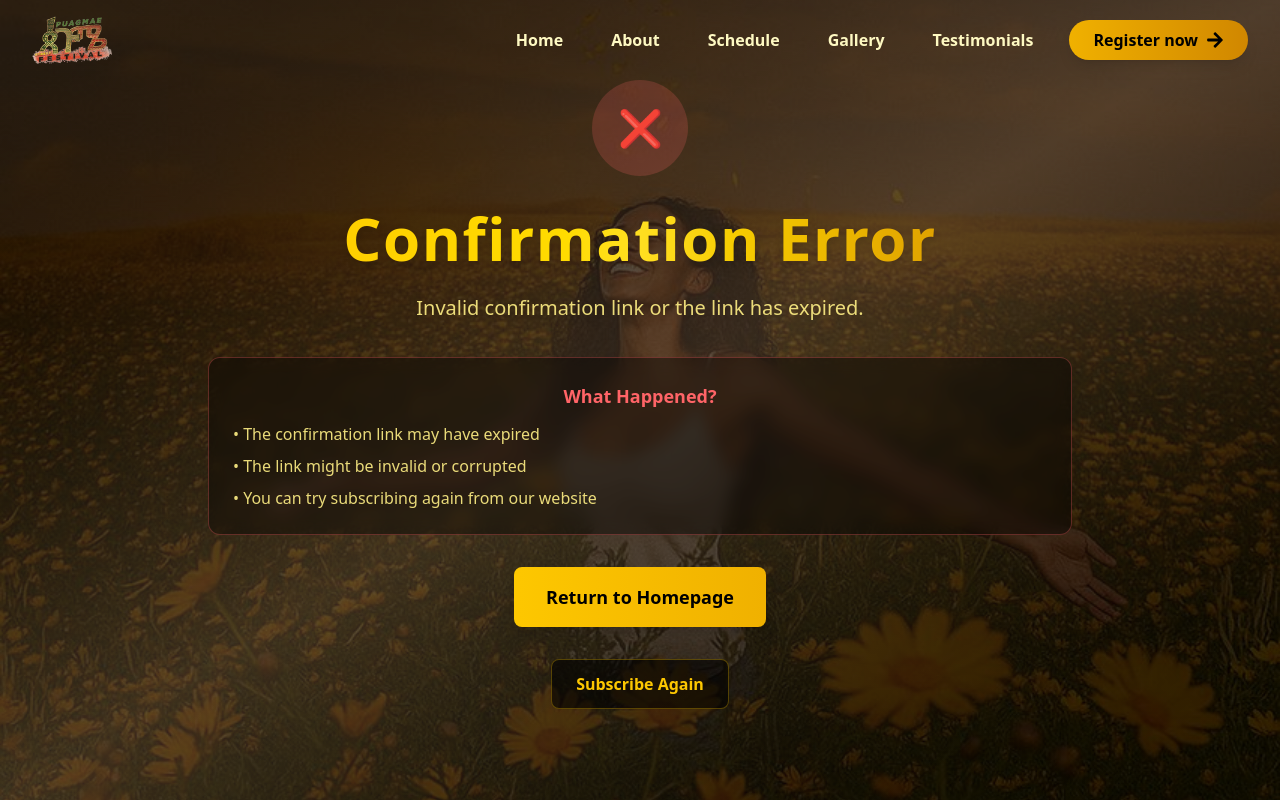
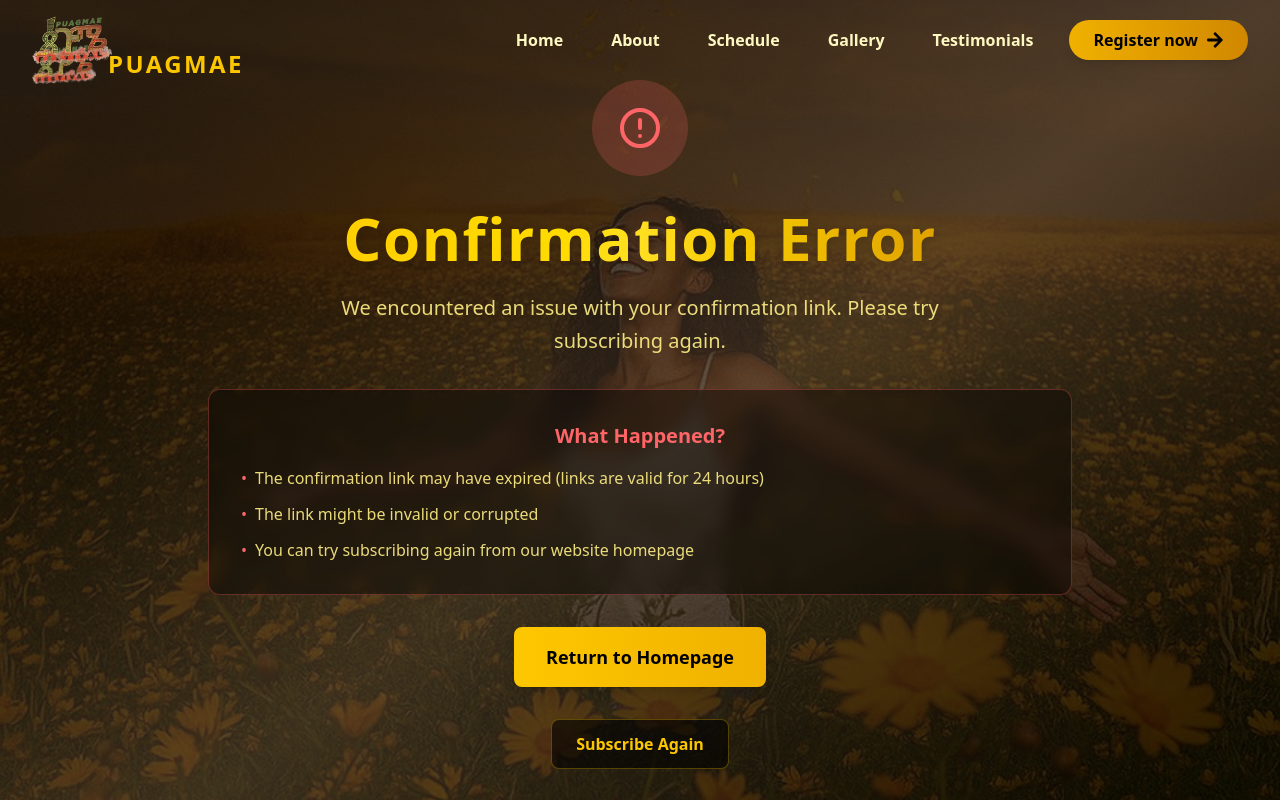
Before and after one commit to Masterdaga/puagmae-festival-website1, a Next.js app: page /newsletter-confirmation in a window 1280 px wide. Shown: the top 800 px of the page. Built offline with nearby package versions, Linux system fonts and the light colour scheme.

Commit message:
Enhance newsletter confirmation page with professional design and branding

```diff
--- a/src/app/newsletter-confirmation/page.tsx
+++ b/src/app/newsletter-confirmation/page.tsx
@@ -1,6 +1,7 @@
 "use client";
 import { useEffect, useState } from 'react';
 import Link from 'next/link';
+import Image from 'next/image';
 
 export default function NewsletterConfirmation() {
   const [status, setStatus] = useState<'loading' | 'confirmed' | 'unsubscribed' | 'error'>('loading');
@@ -13,13 +14,13 @@ export default function NewsletterConfirmation() {
 
     if (newsletterStatus === 'confirmed') {
       setStatus('confirmed');
-      setMessage('Your newsletter subscription has been confirmed successfully!');
+      setMessage('Welcome to the PUAGMAE Festival community! Your newsletter subscription has been confirmed successfully.');
     } else if (newsletterStatus === 'unsubscribed') {
       setStatus('unsubscribed');
-      setMessage('You have been successfully unsubscribed from our newsletter.');
+      setMessage('You have been successfully unsubscribed from our newsletter. We respect your decision.');
     } else {
       setStatus('error');
-      setMessage('Invalid confirmation link or the link has expired.');
+      setMessage('We encountered an issue with your confirmation link. Please try subscribing again.');
     }
   }, []);
 
@@ -32,6 +33,22 @@ export default function NewsletterConfirmation() {
       />
       <div className="absolute inset-0 bg-gradient-to-br from-black via-[#3b2f23] to-black opacity-80 -z-10" />
 
+      {/* Logo */}
+      <div className="absolute top-8 left-8 z-10">
+        <Link href="/" className="flex items-center gap-3 hover:opacity-90 transition-opacity">
+          <Image
+            src="/logo.png"
+            alt="PUAGMAE Festival"
+            width={60}
+            height={60}
+            className="w-12 h-12 sm:w-16 sm:h-16 object-contain"
+          />
+          <span className="text-xl sm:text-2xl font-black text-yellow-400 tracking-widest hidden sm:block">
+            PUAGMAE
+          </span>
+        </Link>
+      </div>
+
       <div className="container mx-auto max-w-4xl px-4">
         <div className="text-center">
           {/* Status Icon */}
@@ -43,17 +60,23 @@ export default function NewsletterConfirmation() {
             )}
             {status === 'confirmed' && (
               <div className="w-24 h-24 mx-auto bg-green-400/20 rounded-full flex items-center justify-center">
-                <div className="text-4xl">✅</div>
+                <svg className="w-12 h-12 text-green-400" fill="none" stroke="currentColor" viewBox="0 0 24 24">
+                  <path strokeLinecap="round" strokeLinejoin="round" strokeWidth={2} d="M5 13l4 4L19 7" />
+                </svg>
               </div>
             )}
             {status === 'unsubscribed' && (
               <div className="w-24 h-24 mx-auto bg-blue-400/20 rounded-full flex items-center justify-center">
-                <div className="text-4xl">📧</div>
+                <svg className="w-12 h-12 text-blue-400" fill="none" stroke="currentColor" viewBox="0 0 24 24">
+                  <path strokeLinecap="round" strokeLinejoin="round" strokeWidth={2} d="M3 8l7.89 4.26a2 2 0 002.22 0L21 8M5 19h14a2 2 0 002-2V7a2 2 0 00-2-2H5a2 2 0 00-2 2v10a2 2 0 002 2z" />
+                </svg>
               </div>
             )}
             {status === 'error' && (
               <div className="w-24 h-24 mx-auto bg-red-400/20 rounded-full flex items-center justify-center">
-                <div className="text-4xl">❌</div>
+                <svg className="w-12 h-12 text-red-400" fill="none" stroke="currentColor" viewBox="0 0 24 24">
+                  <path strokeLinecap="round" strokeLinejoin="round" strokeWidth={2} d="M12 8v4m0 4h.01M21 12a9 9 0 11-18 0 9 9 0 0118 0z" />
+                </svg>
               </div>
             )}
           </div>
@@ -61,7 +84,7 @@ export default function NewsletterConfirmation() {
           {/* Title */}
           <h1 className="text-5xl md:text-6xl font-extrabold mb-6 bg-gradient-to-r from-yellow-400 via-yellow-300 to-yellow-600 bg-clip-text text-transparent drop-shadow-lg tracking-wide">
             {status === 'loading' && 'Processing...'}
-            {status === 'confirmed' && 'Subscription Confirmed!'}
+            {status === 'confirmed' && 'Welcome to PUAGMAE!'}
             {status === 'unsubscribed' && 'Unsubscribed Successfully'}
             {status === 'error' && 'Confirmation Error'}
           </h1>
@@ -75,32 +98,57 @@ export default function NewsletterConfirmation() {
 
           {/* Additional Info */}
           {status === 'confirmed' && (
-            <div className="bg-black/40 backdrop-blur-sm p-6 rounded-xl border border-yellow-400/30 mb-8">
-              <h3 className="text-yellow-400 text-lg font-semibold mb-3">What's Next?</h3>
-              <ul className="text-yellow-200/90 text-left space-y-2">
-                <li>• You'll receive our latest festival updates and news</li>
-                <li>• Get exclusive access to event announcements</li>
-                <li>• Stay connected with the PUAGMAE Festival community</li>
+            <div className="bg-black/40 backdrop-blur-sm p-8 rounded-xl border border-yellow-400/30 mb-8">
+              <h3 className="text-yellow-400 text-xl font-semibold mb-4">🎉 What's Next?</h3>
+              <ul className="text-yellow-200/90 text-left space-y-3">
+                <li className="flex items-start">
+                  <span className="text-yellow-400 mr-2">•</span>
+                  <span>You'll receive exclusive festival updates and announcements</span>
+                </li>
+                <li className="flex items-start">
+                  <span className="text-yellow-400 mr-2">•</span>
+                  <span>Get early access to event registrations and special offers</span>
+                </li>
+                <li className="flex items-start">
+                  <span className="text-yellow-400 mr-2">•</span>
+                  <span>Stay connected with the vibrant PUAGMAE Festival community</span>
+                </li>
+                <li className="flex items-start">
+                  <span className="text-yellow-400 mr-2">•</span>
+                  <span>Be the first to know about performances, workshops, and activities</span>
+                </li>
               </ul>
             </div>
           )}
 
           {status === 'unsubscribed' && (
-            <div className="bg-black/40 backdrop-blur-sm p-6 rounded-xl border border-yellow-400/30 mb-8">
-              <h3 className="text-yellow-400 text-lg font-semibold mb-3">We'll Miss You!</h3>
-              <p className="text-yellow-200/90">
-                You can always resubscribe anytime by visiting our website and using the newsletter signup form.
+            <div className="bg-black/40 backdrop-blur-sm p-8 rounded-xl border border-yellow-400/30 mb-8">
+              <h3 className="text-yellow-400 text-xl font-semibold mb-4">We'll Miss You! 💛</h3>
+              <p className="text-yellow-200/90 mb-4">
+                Thank you for being part of our community. You can always resubscribe anytime by visiting our website and using the newsletter signup form in the footer.
+              </p>
+              <p className="text-yellow-200/70 text-sm">
+                Your data has been removed from our mailing list as requested.
               </p>
             </div>
           )}
 
           {status === 'error' && (
-            <div className="bg-black/40 backdrop-blur-sm p-6 rounded-xl border border-red-400/30 mb-8">
-              <h3 className="text-red-400 text-lg font-semibold mb-3">What Happened?</h3>
-              <ul className="text-yellow-200/90 text-left space-y-2">
-                <li>• The confirmation link may have expired</li>
-                <li>• The link might be invalid or corrupted</li>
-                <li>• You can try subscribing again from our website</li>
+            <div className="bg-black/40 backdrop-blur-sm p-8 rounded-xl border border-red-400/30 mb-8">
+              <h3 className="text-red-400 text-xl font-semibold mb-4">What Happened?</h3>
+              <ul className="text-yellow-200/90 text-left space-y-3">
+                <li className="flex items-start">
+                  <span className="text-red-400 mr-2">•</span>
+                  <span>The confirmation link may have expired (links are valid for 24 hours)</span>
+                </li>
+                <li className="flex items-start">
+                  <span className="text-red-400 mr-2">•</span>
+                  <span>The link might be invalid or corrupted</span>
+                </li>
+                <li className="flex items-start">
+                  <span className="text-red-400 mr-2">•</span>
+                  <span>You can try subscribing again from our website homepage</span>
+                </li>
               </ul>
             </div>
           )}
@@ -115,13 +163,21 @@ export default function NewsletterConfirmation() {
             </Link>
 
             {status === 'confirmed' && (
-              <div className="mt-4">
+              <div className="mt-4 space-y-3">
                 <Link
                   href="/schedule"
                   className="inline-block px-6 py-3 font-semibold rounded-lg bg-black/60 border border-yellow-400/30 text-yellow-400 hover:bg-yellow-400/10 hover:border-yellow-400 transition-all duration-300"
                 >
                   View Festival Schedule
                 </Link>
+                <div className="block">
+                  <Link
+                    href="/Registration"
+                    className="inline-block px-6 py-3 font-semibold rounded-lg bg-black/60 border border-yellow-400/30 text-yellow-400 hover:bg-yellow-400/10 hover:border-yellow-400 transition-all duration-300"
+                  >
+                    Register for Festival
+                  </Link>
+                </div>
               </div>
             )}
 
@@ -136,6 +192,13 @@ export default function NewsletterConfirmation() {
               </div>
             )}
           </div>
+
+          {/* Footer */}
+          <div className="mt-12 pt-8 border-t border-yellow-400/20">
+            <p className="text-yellow-200/60 text-sm">
+              © 2025 PUAGMAE Festival. Celebrating the African Golden 13th Month.
+            </p>
+          </div>
         </div>
       </div>
     </div>
```
